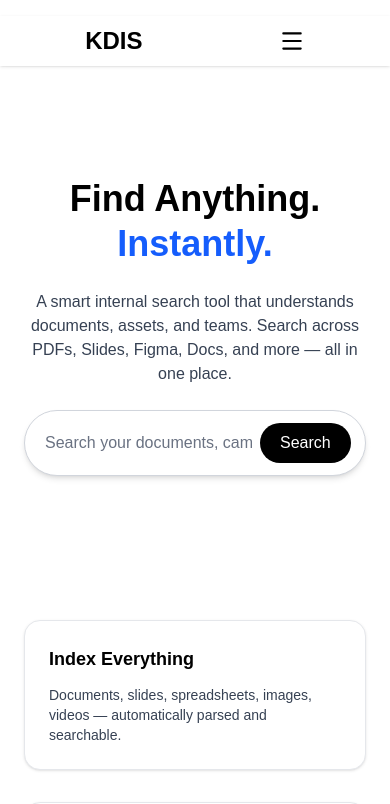
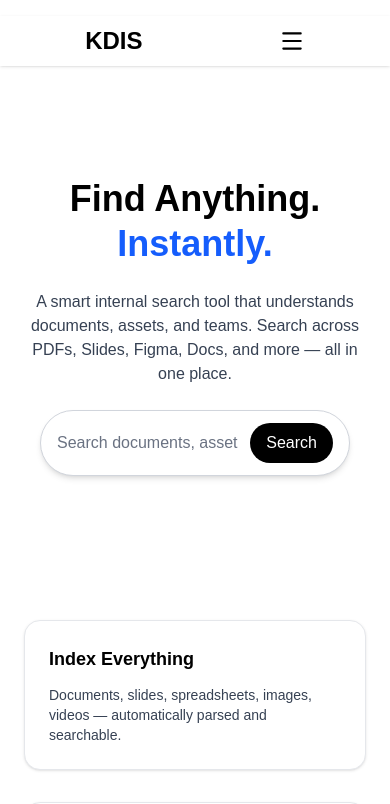
Before and after one commit to VishnuThakur11/Internal-Search-Documents-and-categorization, a React app: page / in a window 390 px wide. Shown: the top 804 px of the page. Built offline with nearby package versions, Linux system fonts and the light colour scheme; the HTML template or start-up script is replaced by a standard one.

Commit message:
fix responsiveness for mobile

```diff
--- a/src/components/SearchBar.jsx
+++ b/src/components/SearchBar.jsx
@@ -1,4 +1,3 @@
-// SearchBar.jsx
 import React, { useState } from "react";
 import { useNavigate } from "react-router-dom";
 import { motion } from "framer-motion";
@@ -10,16 +9,11 @@ export default function SearchBar() {
   const handleSearch = (e) => {
     e.preventDefault();
 
-    // 🔐 Check login
     const token = localStorage.getItem("token");
     if (!token) {
       navigate("/signin");
-      alert('you are logged out! Please login again')
       return;
     }
-
-    // OPTIONAL: navigate to search results page
-    // navigate(`/search?q=${query}`);
 
     console.log("Search:", query);
   };
@@ -30,21 +24,24 @@ export default function SearchBar() {
       initial={{ opacity: 0, y: 10 }}
       animate={{ opacity: 1, y: 0 }}
       transition={{ duration: 0.4 }}
-      className="w-full flex justify-center mt-6"
+      className="w-full flex justify-center mt-6 px-4"
     >
-      <div className="w-full md:w-2/3 lg:w-1/2">
-        <div className="flex items-center gap-2 px-5 py-3 bg-white border border-gray-300 rounded-full shadow-md">
+      <div className="w-full max-w-xl">
+        <div className="flex items-center gap-3 px-4 py-3 bg-white border border-gray-300 rounded-full shadow-md">
+
+          {/* Input */}
           <input
             type="text"
-            placeholder="Search your documents, campaigns, assets..."
+            placeholder="Search documents, assets..."
             value={query}
             onChange={(e) => setQuery(e.target.value)}
-            className="flex-1 bg-transparent outline-none text-black placeholder-gray-500"
+            className="flex-1 min-w-0 bg-transparent outline-none text-black placeholder-gray-500"
           />
 
+          {/* Search Button */}
           <button
             type="submit"
-            className="px-5 py-2 bg-black text-white rounded-full font-medium hover:bg-gray-900 transition"
+            className="px-4 py-2 shrink-0 bg-black text-white rounded-full font-medium hover:bg-gray-900 transition"
           >
             Search
           </button>
```
